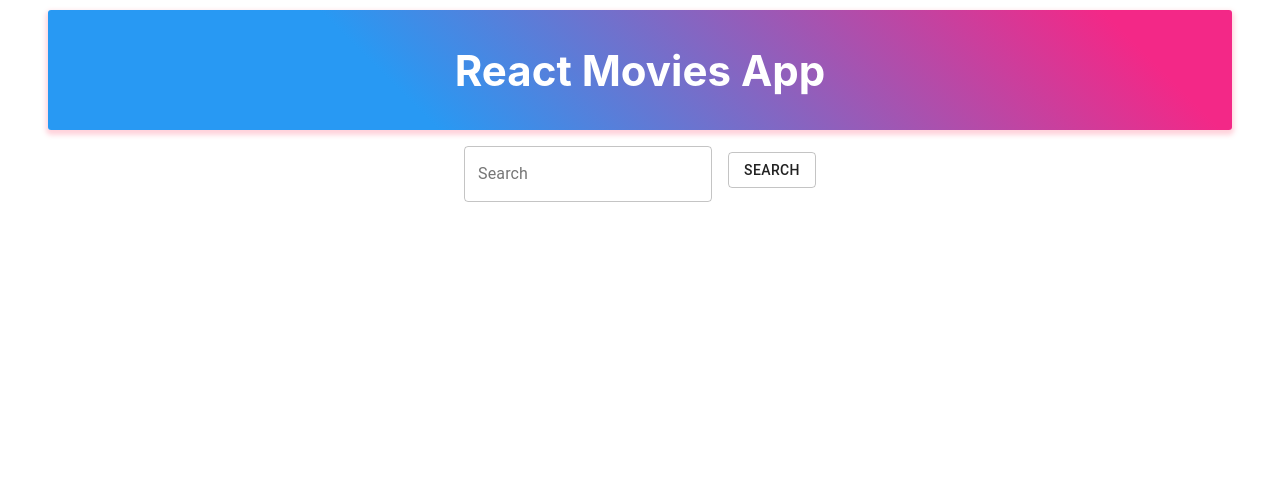
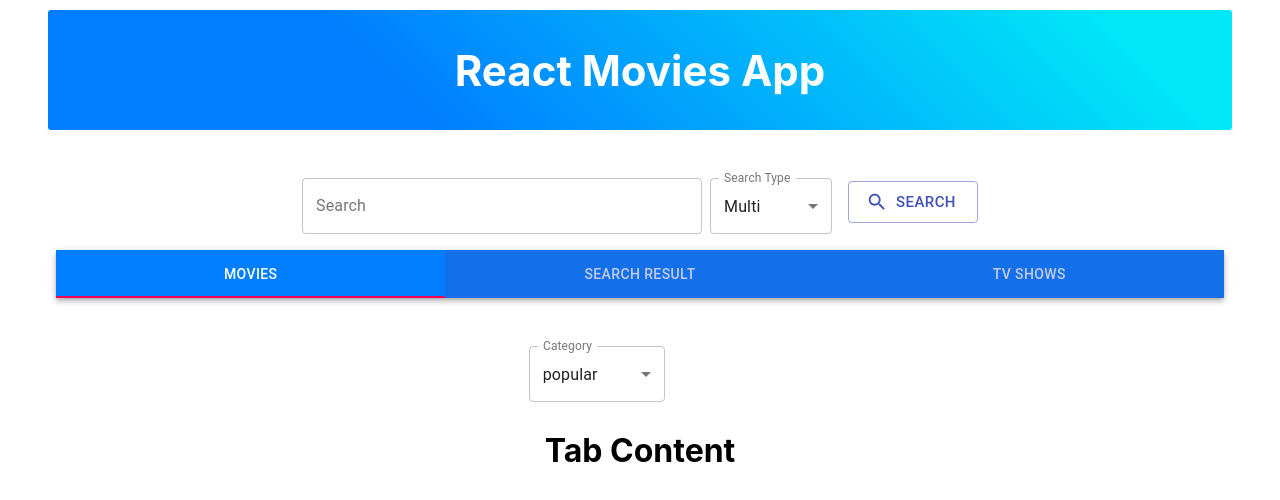
Before and after one commit to NazaninAhmadii/React-Movies-App, a React (Create React App) app: page / in a window 1280 px wide. Shown: the top 500 px of the page. Built offline with nearby package versions, Linux system fonts and the light colour scheme.

Commit message:
the search added

```diff
--- a/src/App.js
+++ b/src/App.js
@@ -2,14 +2,15 @@ import React from "react"
 import "./App.css"
 
 import Container from "@material-ui/core/Container"
-import SearchHeader from "./components/layout/Header"
-import TabScreen from "./components/screens/TabScreen"
+import Header from "./components/layout/Header"
+import ContentContainer from "./components/containers/ContentContainer"
 
 function App() {
   return (
     <Container fixed>
-      <SearchHeader />
-      <TabScreen />
+      <Header />
+
+      <ContentContainer />
     </Container>
   )
 }
--- /dev/null
+++ b/src/components/containers/ContentContainer.js
@@ -0,0 +1,70 @@
+import React, { Component } from "react"
+
+import SearchForm from "../forms/SearchForm"
+import TabScreen from "../screens/TabScreen"
+import { Container } from "@material-ui/core"
+
+class ContentContainer extends Component {
+  state = {
+    searchQuery: "",
+    searchType: 10,
+    searchInitiated: false,
+    searchText: "Please Enter a SEARCH",
+  }
+
+  handleInputChange = (searchQuery) => {
+    this.setState({
+      searchQuery,
+      searchText: "Please initiate the SEARCH",
+    })
+    if (searchQuery.length === 0) {
+      this.setState({
+        searchInitiated: false,
+        searchText: "Please Enter a SEARCH",
+      })
+    }
+  }
+
+  onSelectChange = (searchType) => {
+    console.log(searchType)
+    this.setState({
+      searchType,
+    })
+  }
+
+  handleSubmit = (e) => {
+    const { searchQuery, searchType, searchInitiated } = this.state
+    e.preventDefault()
+
+    console.log("search on Submit:", searchQuery)
+    if (searchQuery.length > 0) {
+      this.setState({
+        searchInitiated: true,
+        searchText: "",
+      })
+    }
+    console.log("Search Type: ", searchType)
+    console.log("Search initiated: ", searchInitiated)
+  }
+
+  render() {
+    const { searchQuery, searchType, searchInitiated, searchText } = this.state
+    return (
+      <Container>
+        <SearchForm
+          onInputChange={this.handleInputChange}
+          onSelectChange={this.onSelectChange}
+          onSubmit={this.handleSubmit}
+        />
+        <TabScreen
+          searchQuery={searchQuery}
+          searchType={searchType}
+          searchInitiated={searchInitiated}
+          searchText={searchText}
+        />
+      </Container>
+    )
+  }
+}
+
+export default ContentContainer
--- a/src/components/containers/TabContentContainer.js
+++ b/src/components/containers/TabContentContainer.js
@@ -1,10 +1,11 @@
 import React, { Component } from "react"
-import SearchForm from "../forms/SearchForm"
 import getItems from "../../service/api"
+import TabContent from "../tabs/TabContent"
+
+import { Container } from "@material-ui/core"
 
 class TabContentContainer extends Component {
   state = {
-    searchQuery: "",
     itemData: {},
     items: [],
     isLoading: false,
@@ -33,20 +34,11 @@ class TabContentContainer extends Component {
     )
   }
 
-  handleInputChange = (searchQuery) => {
-    this.setState({
-      searchQuery,
-    })
-  }
-
   render() {
     return (
-      <div>
-        <SearchForm
-          onInputChange={this.handleInputChange}
-          onSubmit={this.fetchItems}
-        />
-      </div>
+      <Container>
+        <TabContent />
+      </Container>
     )
   }
 }
--- a/src/components/forms/SearchForm.js
+++ b/src/components/forms/SearchForm.js
@@ -4,6 +4,10 @@ import { makeStyles } from "@material-ui/core/styles"
 
 import Button from "@material-ui/core/Button"
 import TextField from "@material-ui/core/TextField"
+import InputLabel from "@material-ui/core/InputLabel"
+import FormControl from "@material-ui/core/FormControl"
+import Search from "@material-ui/icons/Search"
+import Select from "@material-ui/core/Select"
 
 const getStyles = makeStyles((theme) => ({
   button: {
@@ -13,10 +17,20 @@ const getStyles = makeStyles((theme) => ({
     display: "flex",
     alignItems: "center",
     justifyContent: "center",
+    marginTop: theme.spacing(4),
   },
   textField: {
     marginLeft: theme.spacing(1),
     marginRight: theme.spacing(1),
+    width: "400px",
+  },
+  formControl: {
+    marginTop: theme.spacing(1.1),
+    marginRight: theme.spacing(1),
+    Width: "200px",
+  },
+  selectEmpty: {
+    marginTop: theme.spacing(1),
   },
 }))
 
@@ -32,7 +46,38 @@ const SearchForm = (props) => {
         onChange={(e) => props.onInputChange(e.target.value)}
         variant="outlined"
       />
-      <Button variant="outlined" className={classes.button} type="submit">
+      <FormControl variant="outlined" className={classes.formControl}>
+        <InputLabel htmlFor="outlined-age-native-simple">
+          Search Type
+        </InputLabel>
+        <Select
+          native
+          onChange={(e) => props.onSelectChange(e.target.value)}
+          label="Search Type"
+          inputProps={{
+            name: "searchType",
+            id: "outlined-age-native-simple",
+          }}
+        >
+          <option key="10" value="10">
+            Multi
+          </option>
+          <option key="20" value="20">
+            Movies
+          </option>
+          <option key="30" value="30">
+            TV_Shows
+          </option>
+        </Select>
+      </FormControl>
+      <Button
+        variant="outlined"
+        className={classes.button}
+        type="submit"
+        size="large"
+        color="primary"
+        startIcon={<Search />}
+      >
         Search
       </Button>
     </form>
--- a/src/components/layout/Header.js
+++ b/src/components/layout/Header.js
@@ -5,10 +5,10 @@ import { Container } from "@material-ui/core"
 
 const getStyles = makeStyles((theme) => ({
   root: {
-    background: "linear-gradient(45deg, #2899f3 30%, #f32887 90%)",
+    background: "linear-gradient(45deg, #017eff 30%, #01e8f8 90%)",
     border: 0,
     borderRadius: 3,
-    boxShadow: "0 3px 5px 2px rgba(255, 105, 135, .3)",
+    boxShadow: "0 3px 5px 2px rgba(245, 245, 245, .3)",
     color: "white",
     height: 120,
     padding: "0 30px",
@@ -25,7 +25,7 @@ const getStyles = makeStyles((theme) => ({
   },
 }))
 
-const SearchHeader = () => {
+const TopHeader = () => {
   const classes = getStyles()
   return (
     <Container>
@@ -36,4 +36,4 @@ const SearchHeader = () => {
   )
 }
 
-export default SearchHeader
+export default TopHeader
--- a/src/components/layout/Loading.js
+++ b/src/components/layout/Loading.js
@@ -0,0 +1,5 @@
+import React from "react"
+
+const Loading = () => <h4>Loading, please be patient :)</h4>
+
+export default Loading
--- /dev/null
+++ b/src/components/layout/SelectBox.js
@@ -0,0 +1,47 @@
+import React from "react"
+
+import { makeStyles } from "@material-ui/core/styles"
+import InputLabel from "@material-ui/core/InputLabel"
+import FormControl from "@material-ui/core/FormControl"
+import Select from "@material-ui/core/Select"
+
+const useStyles = makeStyles((theme) => ({
+  formControl: {
+    margin: theme.spacing(1),
+    minWidth: 120,
+  },
+  selectEmpty: {
+    marginTop: theme.spacing(2),
+  },
+}))
+
+export default function SelectBox(props) {
+  const classes = useStyles()
+  const rows = []
+  for (let i = 0; i < props.category.length; i++) {
+    rows.push(
+      <option key={i} value={props.category[i]}>
+        {props.category[i]}
+      </option>
+    )
+  }
+
+  return (
+    <div>
+      <FormControl variant="outlined" className={classes.formControl}>
+        <InputLabel htmlFor="outlined-age-native-simple">Category</InputLabel>
+        <Select
+          native
+          onChange={(e) => props.onSelectChange(e.target.value)}
+          label="Category"
+          inputProps={{
+            name: "catrgory",
+            id: "outlined-age-native-simple",
+          }}
+        >
+          {rows}
+        </Select>
+      </FormControl>
+    </div>
+  )
+}
--- a/src/components/screens/TabScreen.js
+++ b/src/components/screens/TabScreen.js
@@ -1,12 +1,148 @@
 import React from "react"
+import PropTypes from "prop-types"
+import { makeStyles } from "@material-ui/core/styles"
+import AppBar from "@material-ui/core/AppBar"
+import Tabs from "@material-ui/core/Tabs"
+import Tab from "@material-ui/core/Tab"
+import Box from "@material-ui/core/Box"
+import SelectBox from "../layout/SelectBox"
+import TabContentContainer from "../containers/TabContentContainer"
 
-import TabContentContainer from "../containers/TabContentContainer"
-import { Container } from "@material-ui/core"
+function TabPanel(props) {
+  const {
+    children,
+    value,
+    index,
+    searchInitiated,
+    searchText,
+    searchQuery,
+    searchType,
+    ...other
+  } = props
+  const movieCategory = ["popular", "now_playing", "top_rated", "upcoming"]
+  const tvShowCategory = ["airing_today", "on_the_air", "popular", "top_rated"]
 
-const TabScreen = () => (
-  <Container>
-    <TabContentContainer />
-  </Container>
-)
+  return (
+    <div
+      role="tabpanel"
+      hidden={value !== index}
+      id={`nav-tabpanel-${index}`}
+      aria-labelledby={`nav-tab-${index}`}
+      {...other}
+    >
+      {value === index && index === 0 && (
+        <Box p={3}>
+          <SelectBox category={movieCategory} />
+          <TabContentContainer source={"movies"} />
+        </Box>
+      )}
+      {value === index && index === 1 && (
+        <Box p={3}>
+          <h1>{props.searchText}</h1>
+        </Box>
+      )}
+      {value === index && index === 2 && (
+        <Box p={3}>
+          <SelectBox category={tvShowCategory} />
+          <TabContentContainer source={"TVShows"} />
+        </Box>
+      )}
+    </div>
+  )
+}
+
+TabPanel.propTypes = {
+  children: PropTypes.node,
+  index: PropTypes.any.isRequired,
+  value: PropTypes.any.isRequired,
+}
+
+function a11yProps(index) {
+  return {
+    id: `nav-tab-${index}`,
+    "aria-controls": `nav-tabpanel-${index}`,
+  }
+}
+
+function LinkTab(props) {
+  return (
+    <Tab
+      component="a"
+      onClick={(event) => {
+        event.preventDefault()
+      }}
+      {...props}
+    />
+  )
+}
+
+const useStyles = makeStyles((theme) => ({
+  root: {
+    flexGrow: 1,
+    backgroundColor: theme.palette.background.paper,
+    margin: theme.spacing(1),
+  },
+  tabColor: {
+    backgroundColor: "#017eff",
+  },
+  tabPanel: {
+    display: "flex",
+    alignItems: "center",
+    justifyContent: "center",
+    marginTop: theme.spacing(2),
+  },
+}))
+
+function TabScreen(props) {
+  const classes = useStyles()
+  const [value, setValue] = React.useState(0)
+
+  const handleChange = (event, newValue) => {
+    setValue(newValue)
+  }
+
+  return (
+    <div className={classes.root}>
+      <AppBar position="static">
+        <Tabs
+          variant="fullWidth"
+          value={value}
+          onChange={handleChange}
+          aria-label="nav tabs example"
+        >
+          <LinkTab
+            label="MOVIES"
+            // href="/drafts"
+            {...a11yProps(0)}
+            className={classes.tabColor}
+          />
+          <LinkTab
+            label="SEARCH RESULT"
+            // href="/trash"
+            {...a11yProps(1)}
+            className={classes.tabColor}
+          />
+          <LinkTab
+            label="TV SHOWS"
+            // href="/spam"
+            {...a11yProps(2)}
+            className={classes.tabColor}
+          />
+        </Tabs>
+      </AppBar>
+      <TabPanel value={value} index={0} className={classes.tabPanel}></TabPanel>
+      <TabPanel
+        value={value}
+        index={1}
+        className={classes.tabPanel}
+        searchQuery={props.searchQuery}
+        searchType={props.searchType}
+        searchText={props.searchText}
+        searchInitiated={props.searchInitiated}
+      ></TabPanel>
+      <TabPanel value={value} index={2} className={classes.tabPanel}></TabPanel>
+    </div>
+  )
+}
 
 export default TabScreen
--- a/src/components/tabs/TabContent.js
+++ b/src/components/tabs/TabContent.js
@@ -1,7 +1,7 @@
 import React from "react"
 
-const TabContent = () => {
-  return <div></div>
+const TabContent = (props) => {
+  return <h1>Tab Content</h1>
 }
 
 export default TabContent
--- a/src/config/api_config.js
+++ b/src/config/api_config.js
@@ -1,6 +1,2 @@
 export const API_KEY = "a273cdc8ac770015c3619de02a0c369a"
-export const BASE_URL = "https://api.themoviedb.org/3/movie/550"
-
-// https://api.themoviedb.org/3/movies/550?api_key=a273cdc8ac770015c3619de02a0c369a
-
-// https://api.themoviedb.org/3/movie/550?api_key=a273cdc8ac770015c3619de02a0c369a
+export const BASE_URL = "https://api.themoviedb.org/3/movie/popular"
--- a/src/service/api.js
+++ b/src/service/api.js
@@ -10,7 +10,7 @@ export const getItems = async (itemName) => {
         api_key: API_KEY,
       },
     })
-    console.log(response)
+    // console.log(response)
 
     const items = response.data
     return items
```
Also changed, not shown: package.json (+6 -1 lines), 1 other file (tests, documents, lock files or other folders).
